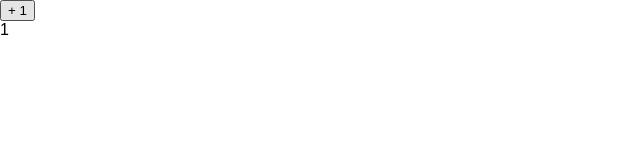
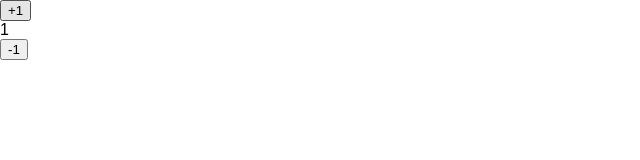
Before and after one commit to victor-mko/MyTraining, a React (Create React App) app in the folder project/: page / in a window 1280 px wide. Shown: the top 160 px of the page, without its empty margins (0-640 px from the left). Built offline with nearby package versions, Linux system fonts and the light colour scheme.

Commit message:
[MyTraining] counter is created

```diff
--- a/project/src/App.js
+++ b/project/src/App.js
@@ -3,13 +3,23 @@ import Increment from './Incriment';
 import { connect } from "react-redux";
 
 class App extends Component {
-
+  constructor(props){
+    super(props);
+    this.addOne = this.addOne.bind(this);
+    this.removeOne = this.removeOne.bind(this);
+  }
+  addOne(){
+    this.props.onAddOne();
+  }
+  removeOne(){
+    this.props.onRemoveOne();
+  }
   render () {
-    console.log(this.props.testStore);
     return (
       <div>
-        <Increment />
+        <button onClick={this.addOne}>+1</button>
         <div>{this.props.testStore}</div>
+        <button onClick={this.removeOne}>-1</button>
       </div>
     )
   }
@@ -21,5 +31,12 @@ export default connect(
   state => ({
     testStore: state
   }),
-  dispatch => ({})
+  dispatch => ({
+    onAddOne: () => {
+      dispatch({ type: 'INCREMENT'})
+    },
+    onRemoveOne: () => {
+      dispatch({ type: 'DECREMENT'})
+    }
+  })
 )(App);
```
